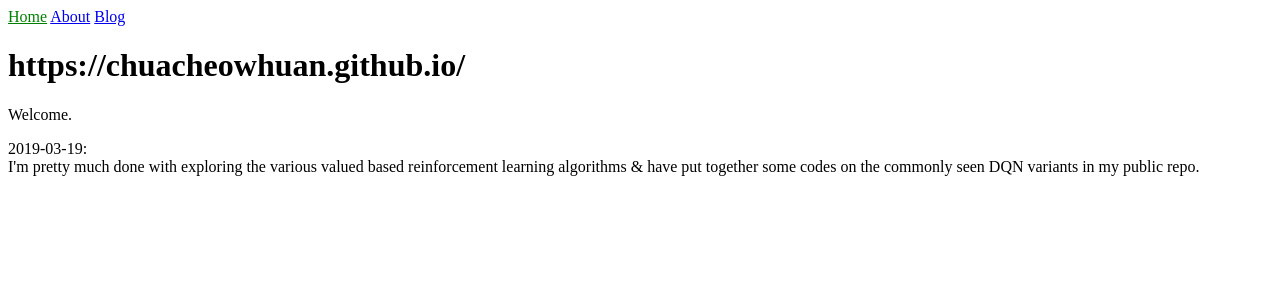
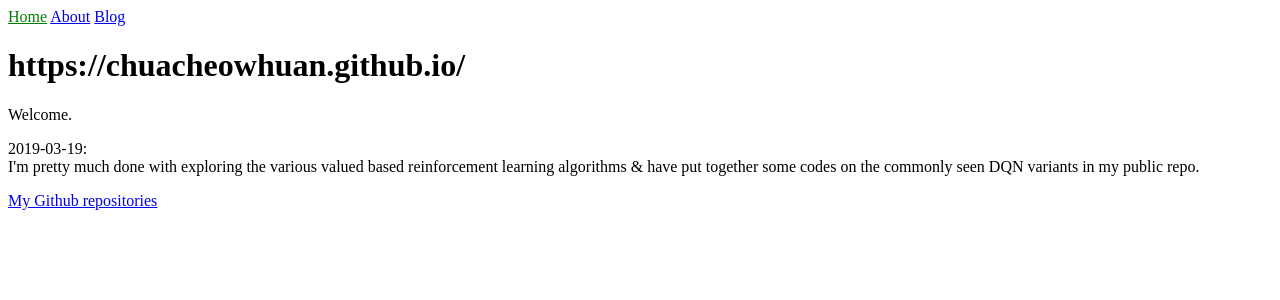
Before and after one commit to ChuaCheowHuan/ChuaCheowHuan.github.io, a Jekyll site: the page built from index.html, in a window 1280 px wide. Shown: the top 300 px of the page. Built offline with Jekyll 4.4.1, drawn with Linux system fonts in a browser that asks for light colours.

Commit message:
Added Github repo link to homepage.

```diff
--- a/index.html
+++ b/index.html
@@ -22,8 +22,10 @@ title: Home
         </br>
       </p>
       <p>
-
       </p>
     </p>
   </body>
 </html>
+
+
+<a href="https://github.com/ChuaCheowHuan"> My Github repositories </a>
```
Also changed, not shown: 11 other files.
